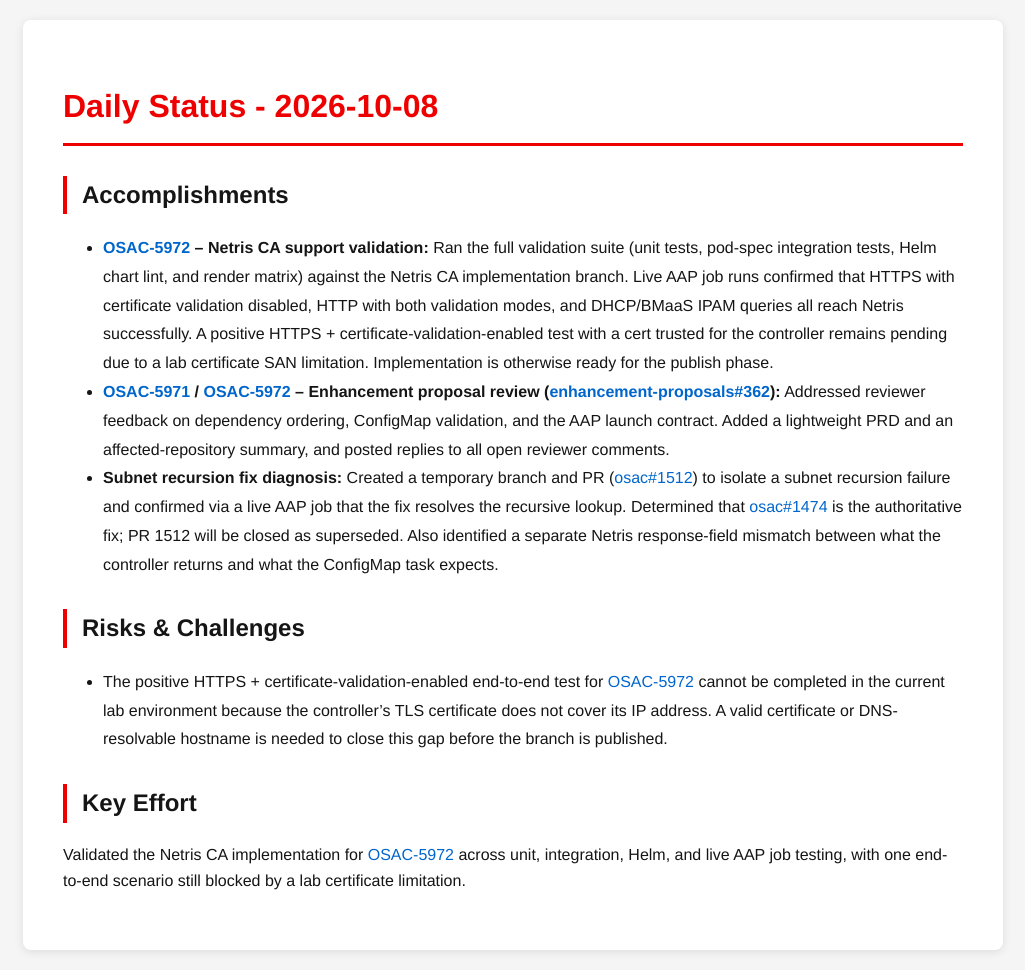
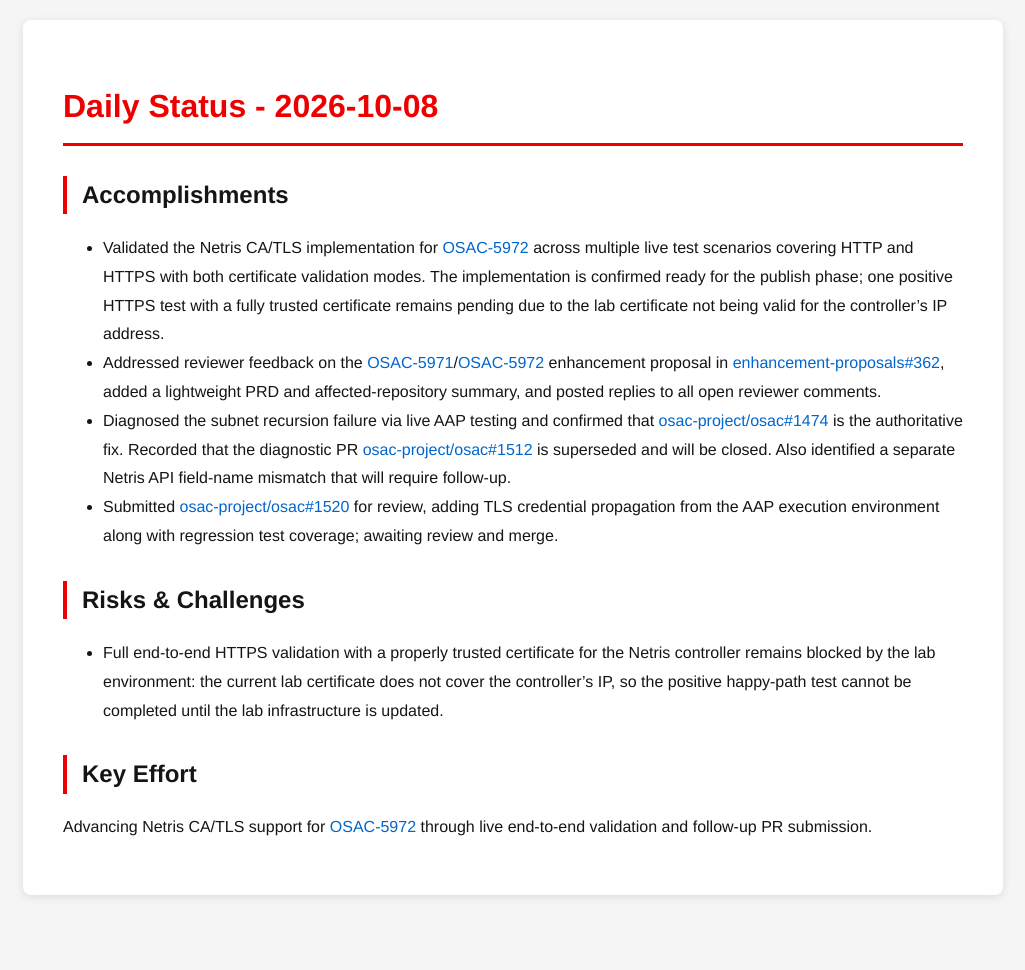
Before and after one commit to tzvatot/daily-status, a Jekyll site: the page built from 2026-10-08.md, in a window 1280 px wide. Shown: the whole page, without its empty margins (127-1152 px from the left). Built offline with Jekyll 4.4.1, drawn with Linux system fonts in a browser that asks for light colours; after the commit the page ends 915 px from its top, so only the background shows below that.

Commit message:
Daily status update - 2026-10-08

```diff
--- a/2026-10-08.md
+++ b/2026-10-08.md
@@ -7,12 +7,13 @@
 # Daily Status - 2026-10-08
 
 ## Accomplishments
-- **[OSAC-5972](https://redhat.atlassian.net/browse/OSAC-5972) – Netris CA support validation:** Ran the full validation suite (unit tests, pod-spec integration tests, Helm chart lint, and render matrix) against the Netris CA implementation branch. Live AAP job runs confirmed that HTTPS with certificate validation disabled, HTTP with both validation modes, and DHCP/BMaaS IPAM queries all reach Netris successfully. A positive HTTPS + certificate-validation-enabled test with a cert trusted for the controller remains pending due to a lab certificate SAN limitation. Implementation is otherwise ready for the publish phase.
-- **[OSAC-5971](https://redhat.atlassian.net/browse/OSAC-5971) / [OSAC-5972](https://redhat.atlassian.net/browse/OSAC-5972) – Enhancement proposal review ([enhancement-proposals#362](https://github.com/osac-project/enhancement-proposals/pull/362)):** Addressed reviewer feedback on dependency ordering, ConfigMap validation, and the AAP launch contract. Added a lightweight PRD and an affected-repository summary, and posted replies to all open reviewer comments.
-- **Subnet recursion fix diagnosis:** Created a temporary branch and PR ([osac#1512](https://github.com/osac-project/osac/pull/1512)) to isolate a subnet recursion failure and confirmed via a live AAP job that the fix resolves the recursive lookup. Determined that [osac#1474](https://github.com/osac-project/osac/pull/1474) is the authoritative fix; PR 1512 will be closed as superseded. Also identified a separate Netris response-field mismatch between what the controller returns and what the ConfigMap task expects.
+- Validated the Netris CA/TLS implementation for [OSAC-5972](https://redhat.atlassian.net/browse/OSAC-5972) across multiple live test scenarios covering HTTP and HTTPS with both certificate validation modes. The implementation is confirmed ready for the publish phase; one positive HTTPS test with a fully trusted certificate remains pending due to the lab certificate not being valid for the controller's IP address.
+- Addressed reviewer feedback on the [OSAC-5971](https://redhat.atlassian.net/browse/OSAC-5971)/[OSAC-5972](https://redhat.atlassian.net/browse/OSAC-5972) enhancement proposal in [enhancement-proposals#362](https://github.com/osac-project/enhancement-proposals/pull/362), added a lightweight PRD and affected-repository summary, and posted replies to all open reviewer comments.
+- Diagnosed the subnet recursion failure via live AAP testing and confirmed that [osac-project/osac#1474](https://github.com/osac-project/osac/pull/1474) is the authoritative fix. Recorded that the diagnostic PR [osac-project/osac#1512](https://github.com/osac-project/osac/pull/1512) is superseded and will be closed. Also identified a separate Netris API field-name mismatch that will require follow-up.
+- Submitted [osac-project/osac#1520](https://github.com/osac-project/osac/pull/1520) for review, adding TLS credential propagation from the AAP execution environment along with regression test coverage; awaiting review and merge.
 
 ## Risks & Challenges
-- The positive HTTPS + certificate-validation-enabled end-to-end test for [OSAC-5972](https://redhat.atlassian.net/browse/OSAC-5972) cannot be completed in the current lab environment because the controller's TLS certificate does not cover its IP address. A valid certificate or DNS-resolvable hostname is needed to close this gap before the branch is published.
+- Full end-to-end HTTPS validation with a properly trusted certificate for the Netris controller remains blocked by the lab environment: the current lab certificate does not cover the controller's IP, so the positive happy-path test cannot be completed until the lab infrastructure is updated.
 
 ## Key Effort
-Validated the Netris CA implementation for [OSAC-5972](https://redhat.atlassian.net/browse/OSAC-5972) across unit, integration, Helm, and live AAP job testing, with one end-to-end scenario still blocked by a lab certificate limitation.
+Advancing Netris CA/TLS support for [OSAC-5972](https://redhat.atlassian.net/browse/OSAC-5972) through live end-to-end validation and follow-up PR submission.
```
